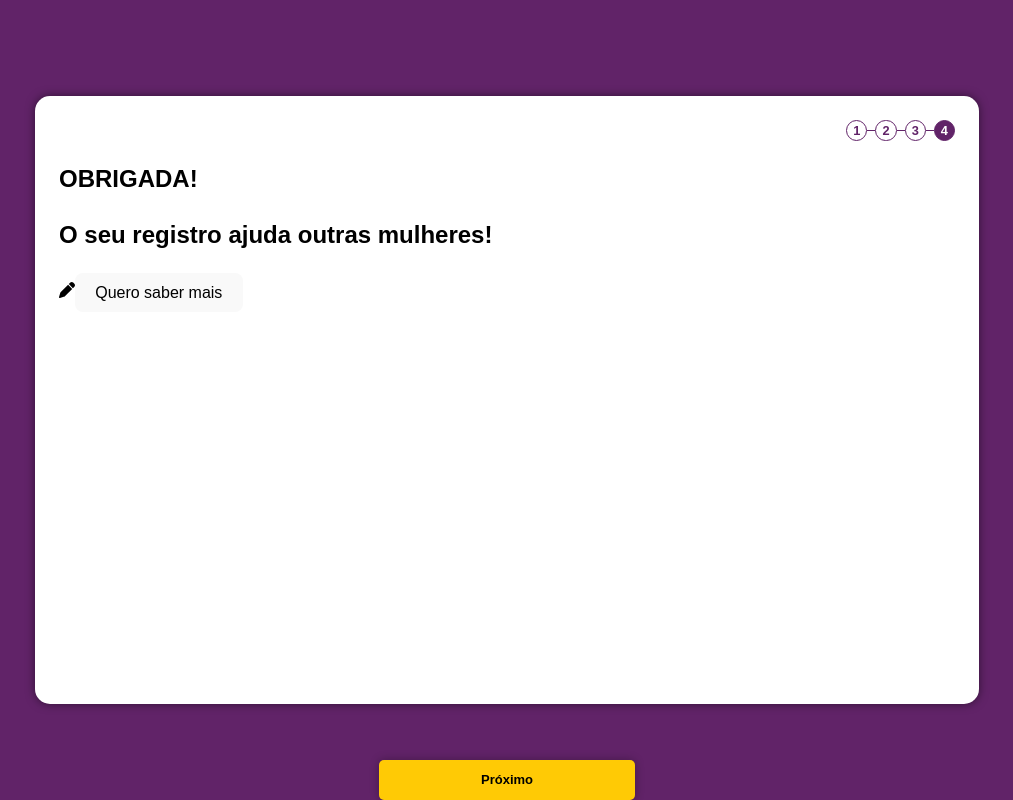
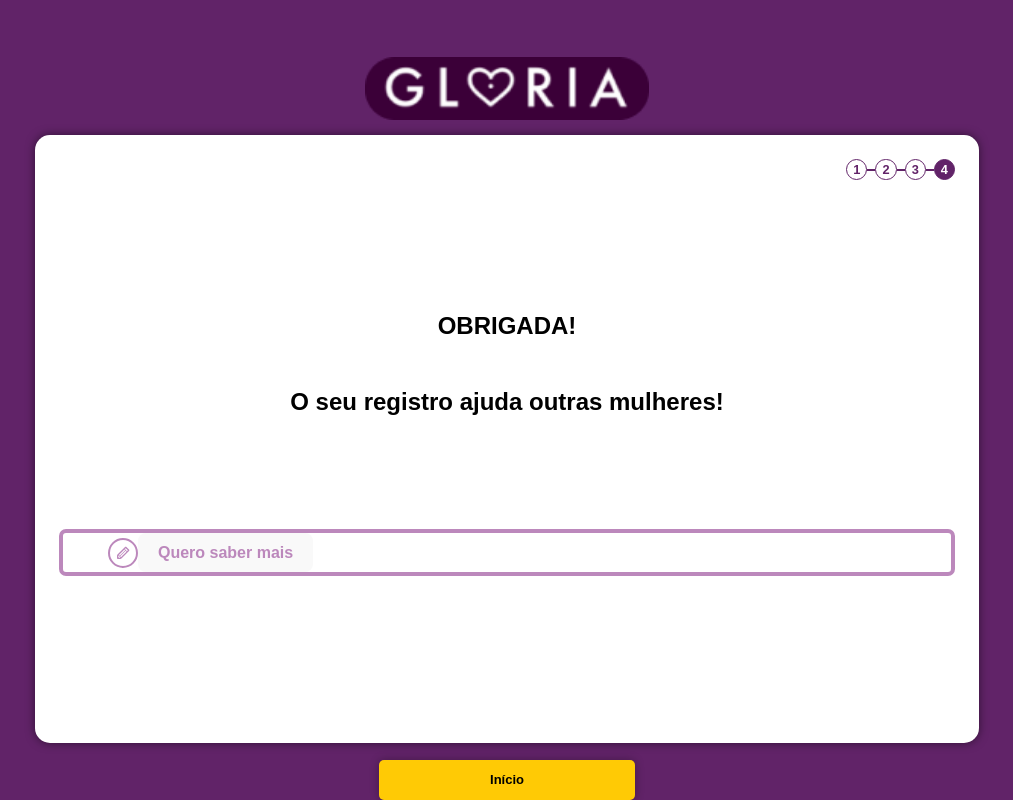
Before and after one commit to anajbsouza/Mapa-da-Violencia, a React (Vite) app in the folder frontend/: page /thank-you in a window 1280 px wide. Shown: the whole page, without its empty margins (133-1146 px from the left). Built offline with nearby package versions, Linux system fonts and the light colour scheme; the HTML template or start-up script is replaced by a standard one.

Commit message:
fix: finalizing the official ThankYouPage CSS's

```diff
--- a/frontend/src/App.css
+++ b/frontend/src/App.css
@@ -16,11 +16,6 @@ main{
   height: 70vh;
   box-shadow: 0px 0px 10px rgba(0, 0, 0, 0.5);
   padding: 24px;
-}
-
-.index img{
-  display: flex;
-  justify-content: flex-end;
 }
 
 .button-back{
--- a/frontend/src/components/Header.tsx
+++ b/frontend/src/components/Header.tsx
@@ -9,7 +9,7 @@ const Header = () => {
             <header className="header">
                 <section className="button-back">
                     <button className="back">
-                        <svg xmlns="http://www.w3.org/2000/svg" viewBox="0 0 24 24" fill="white" width="24px" height="24px">
+                        <svg className="icon-back" xmlns="http://www.w3.org/2000/svg" viewBox="0 0 24 24" fill="white" width="24px" height="24px">
                             <path d="M0 0h24v24H0z" fill="none"/>
                             <path d="M15.41 7.41L14 6l-6 6 6 6 1.41-1.41L10.83 12l4.58-4.59z"/>
                         </svg>
--- a/frontend/src/pages/ThankYouPage.tsx
+++ b/frontend/src/pages/ThankYouPage.tsx
@@ -1,12 +1,16 @@
-import Footer from "../components/Footer";
+import { useNavigate } from 'react-router-dom';
+import Header from "../components/Header"
 import FormIndex from "../components/FormIndex";
-import { FaPen } from "react-icons/fa6";
-
+import { TiPencil } from "react-icons/ti";
+import '../styles/ThankYouPage.css'
 
 const ThankYouPage = () => {
+    const navigate = useNavigate();
+
     return (
-        <main>
-            <section>
+        <section>
+            <Header/>
+            <main>
                 <section className="page">
                     <FormIndex value={4}/>
                 </section>
@@ -16,13 +20,16 @@ const ThankYouPage = () => {
                     <h2>O seu registro ajuda outras mulheres!</h2>
                 </section>
 
-                <section className="">
-                    <FaPen className="FaPen" />
-                    <button className="button-thankyou">Quero saber mais</button>
+                <section className="know-more">
+                    <TiPencil className="TiPencil" />
+                    <button className="button-know-more">Quero saber mais</button>
                 </section>
-            </section>
-        <Footer />
-    </main>
+
+                <footer className="footer">
+                    <h4 onClick={() => navigate("/")}>Início</h4>
+                </footer>
+            </main>
+        </section>
     );
 };
 
--- a/frontend/src/styles/ThankYouPage.css
+++ b/frontend/src/styles/ThankYouPage.css
@@ -1,6 +1,50 @@
+.button-back{
+    display: flex;
+    justify-content: left;
+    align-items: center;
+
+    .back{
+        background-color: transparent;
+        color: transparent;
+    }
+
+    .icon-back{
+        fill: transparent;
+    }
+  }
+
 .thankyouTitles{
     display: flex;
     align-items: center;
-    justify-content: center;
     flex-direction: column;
+    text-align: center;
+    margin-top: 12%;
 }
+
+.know-more{
+    display: flex;
+    align-items: center;
+    justify-content: flex-start;
+    padding-left: 5%;
+    border: 4px solid;
+    border-color: #BC88BC;
+    border-radius: 7px;
+    margin-top: 10%;
+
+    .TiPencil{
+        color: #BC88BC;
+        border: 2px solid;
+        border-radius: 80%;
+        padding: 5px;
+    }
+
+    .button-know-more{
+        border-color: transparent;
+        color: #BC88BC;
+        font-weight: bold;
+    }
+
+    .button-know-more:focus{
+        outline: none;
+    }
+}
```
